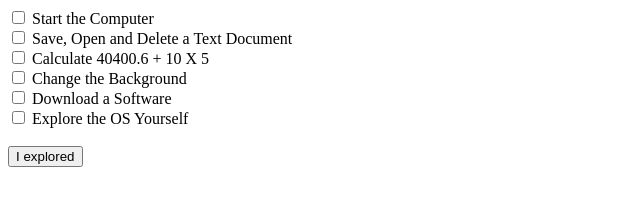
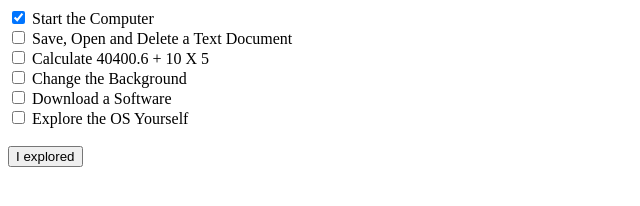
Before and after one commit to KavyanshKhaitan2/tasks-for-ekansh, a plain HTML site: page index.html in a window 1280 px wide. Shown: the full height of the page, 0-640 px from the left. Drawn offline with Linux system fonts and the light colour scheme.

Commit message:
Update index.html

```diff
--- a/index.html
+++ b/index.html
@@ -4,7 +4,7 @@
 <title>Ekansh's OS Tasks</title>
 </head>
 <body>
-<input value="true" type="checkbox"> Start the Computer<br>
+<input type="checkbox" checked> Start the Computer<br>
 <input type="checkbox"> Save, Open and Delete a Text Document<br>
 <input type="checkbox"> Calculate 40400.6 + 10 X 5<br>
 <input type="checkbox"> Change the Background<br>
```
